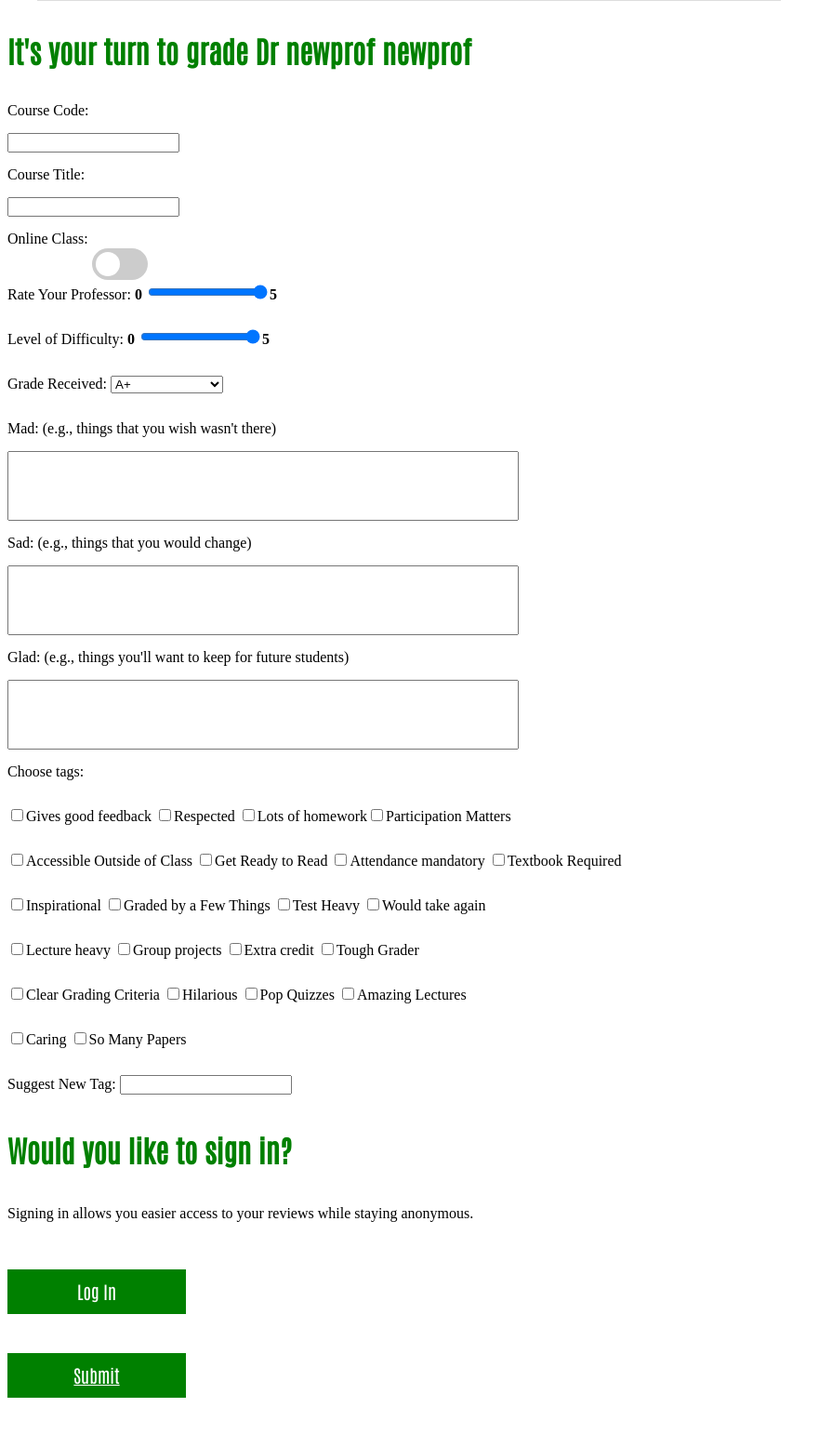
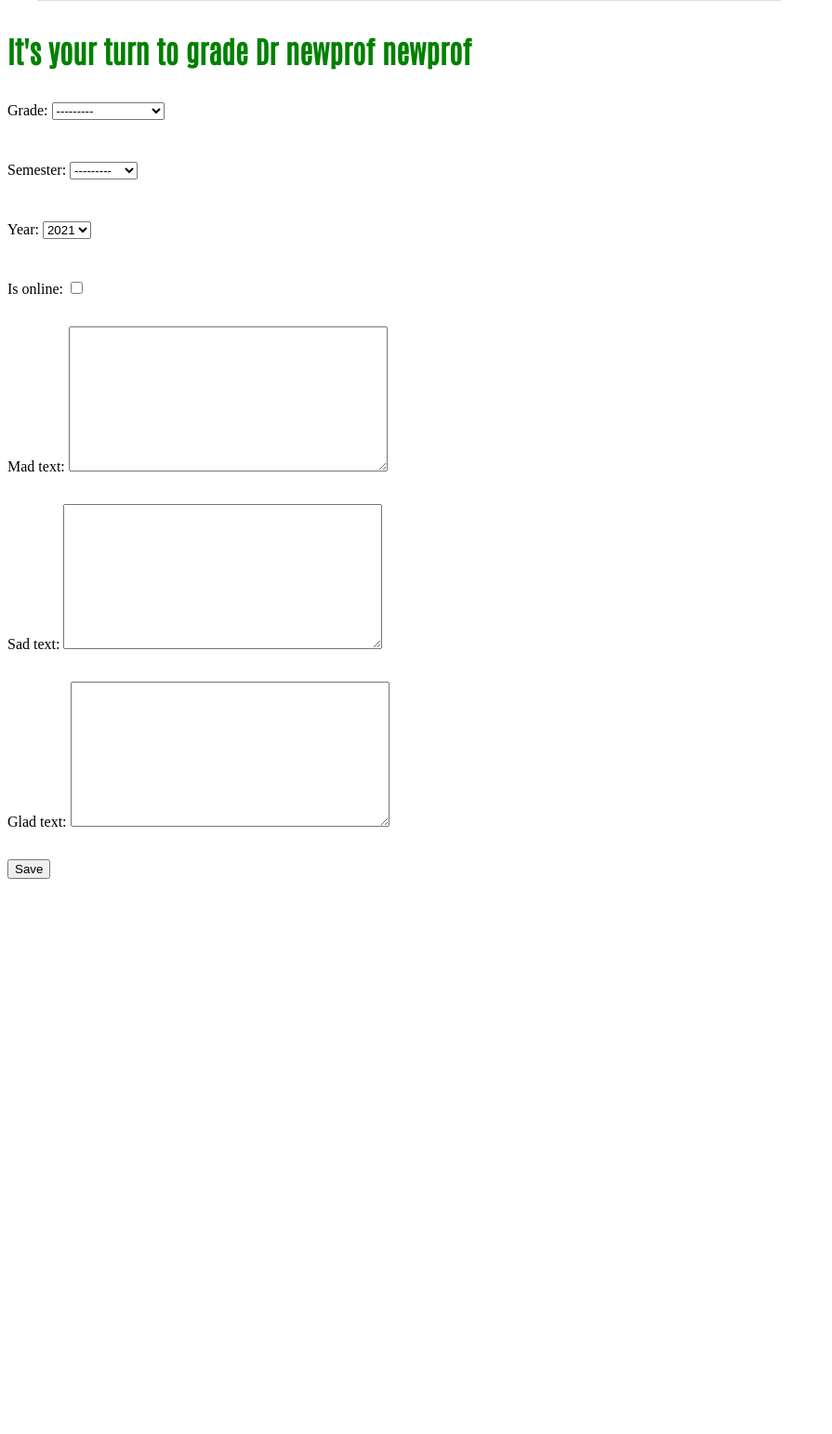
Before and after one commit to ishti-du/RateMyProfessorPlus, a Django app: page /new_feedback/2 in a window 1280 px wide. Shown: the part 407-1949 px from the top of the page at 93% size, without its empty margins (0-895 px from the left). After the commit the page ends 1352 px from the top, so only its background shows below. Run offline with Django 3.2, Linux system fonts and the light colour scheme; data comes from the database, SQL or seed files in the repository; both versions use the stored data as it was after the commit.

Commit message:
Student Review page: Grade, semester, year, Sad/Mad/Glad

```diff
--- a/rmp_bd_app/forms.py
+++ b/rmp_bd_app/forms.py
@@ -1,6 +1,6 @@
 from django import forms
 
-from .models import University, Department, Feedback, Professor
+from .models import University, Department, Feedback, Professor, Review
 
 
 class UniversityForm(forms.ModelForm):
@@ -29,3 +29,17 @@ class FeedbackForm(forms.ModelForm):
         model = Feedback
         fields = ['faculty', 'feedback']
         labels = {'text': ''}
+
+class ReviewForm(forms.ModelForm):
+    class Meta:
+        model = Review
+        fields = ['grade', 'semester', 'year', 'is_online',
+                  'mad_text', 'sad_text', 'glad_text']
+        #fields = ['grade', 'mad_text', 'sad_text', 'glad_text',
+        #          'semester', 'year']
+        #labels = {'text': ''}
+
+class ReviewForm1(forms.Form):
+    grade = forms.CharField()
+    semester = forms.CharField(widget="")
+        #labels = {'text': ''}
--- a/rmp_bd_app/models.py
+++ b/rmp_bd_app/models.py
@@ -6,10 +6,12 @@ from django.db.models.deletion import CASCADE
 
 # for year in Review model https://stackoverflow.com/questions/49051017/year-field-in-django/54791915
 def year_choices():
-    return [(r,r) for r in range(1984, datetime.date.today().year+1)]
+    return [(r, r) for r in range(1984, datetime.date.today().year + 1)]
+
 
 def current_year():
     return datetime.date.today().year
+
 
 class Country(models.Model):
     country = models.CharField(max_length=200)
@@ -21,15 +23,14 @@ class Country(models.Model):
     def __str__(self):
         return self.country
 
+
 class University(models.Model):
     country = models.ForeignKey(Country, on_delete=models.CASCADE)
     university_name = models.CharField(max_length=200)
     date_added = models.DateTimeField(auto_now_add=True)
 
-
     class Meta:
         verbose_name_plural = 'universities'
-
 
     def __str__(self):
         return self.university_name
@@ -43,7 +44,6 @@ class Campus(models.Model):
     class Meta:
         verbose_name_plural = 'campuses'
 
-
     def __str__(self):
         return self.campus_name
 
@@ -53,10 +53,8 @@ class Department(models.Model):
     department_name = models.CharField(max_length=200)
     date_added = models.DateTimeField(auto_now_add=True)
 
-
     class Meta:
         verbose_name_plural = 'departments'
-
 
     def __str__(self):
         return self.department_name
@@ -73,7 +71,6 @@ class Professor(models.Model):
 
     class Meta:
         verbose_name_plural = 'professors'
-
 
     def __str__(self):
         return self.honorific + " " + self.first_name + " " + self.last_name
@@ -93,7 +90,6 @@ class Course(models.Model):
 
     class Meta:
         verbose_name_plural = 'courses'
-
 
     def __str__(self):
         return self.course_title
@@ -164,8 +160,6 @@ class Review(models.Model):
         ('FALL', 'Fall'),
     )
 
-
-
     # professor_course = models.ForeignKey(Professor_Course, default=None)
     # if the professor associated with the review is deleted the review will be deleted as well
     professor = models.ForeignKey(Professor, on_delete=models.CASCADE)
@@ -181,9 +175,9 @@ class Review(models.Model):
     thumbs_up = models.PositiveIntegerField(default=0)
     thumbs_down = models.PositiveIntegerField(default=0)
     report_flags = models.PositiveIntegerField(default=0)
-    mad_text = models.CharField(max_length=350)
-    sad_text = models.CharField(max_length=350)
-    glad_text = models.CharField(max_length=350)
+    mad_text = models.TextField(max_length=350)
+    sad_text = models.TextField(max_length=350)
+    glad_text = models.TextField(max_length=350)
     # for setting a range on difficulty_level and score https://stackoverflow.com/questions/33772947/django-set-range-for-integer-model-field-as-constraint
     difficulty_level = models.IntegerField(
         default=0,
@@ -196,13 +190,13 @@ class Review(models.Model):
     semester = models.CharField(max_length=4, choices=SEMESTERS)
     year = models.IntegerField(choices=year_choices(), default=current_year())
     # was a textbook used
-    is_textbook = models.BooleanField()
+    is_textbook = models.BooleanField(default=False)
     # was attendance mandatory
-    is_attendance = models.BooleanField()
+    is_attendance = models.BooleanField(default=False)
     # was the class taken for credit
-    is_credit = models.BooleanField()
+    is_credit = models.BooleanField(default=False)
     # was the class online
-    is_online = models.BooleanField()
+    is_online = models.BooleanField(default=False)
     date_added = models.DateTimeField(auto_now_add=True)
 
     class Meta:
@@ -216,7 +210,6 @@ class Tag(models.Model):
     class Meta:
         verbose_name_plural = 'tags'
 
-
     def __str__(self):
         return self.text
 
@@ -227,15 +220,14 @@ class Review_Tag(models.Model):
     tag = models.ForeignKey(Tag, on_delete=models.CASCADE)
     date_added = models.DateTimeField(auto_now_add=True)
 
+
 class Faculty(models.Model):
     department = models.ForeignKey(Department, on_delete=models.CASCADE)
     faculty = models.CharField(max_length=200)
     date_added = models.DateTimeField(auto_now_add=True)
 
-
     class Meta:
         verbose_name_plural = 'faculties'
-
 
     def __str__(self):
         return self.faculty
@@ -246,10 +238,8 @@ class Feedback(models.Model):
     feedback = models.TextField()
     date_added = models.DateTimeField(auto_now_add=True)
 
-
     class Meta:
         verbose_name_plural = 'feedbacks'
 
-
     def __str__(self):
         return f"{self.feedback[:20]}..."
--- a/rmp_bd_app/templates/rmp_bd_app/reviewform.html
+++ b/rmp_bd_app/templates/rmp_bd_app/reviewform.html
@@ -187,83 +187,10 @@
 
 <h1> It's your turn to grade {{professor.honorific}} {{professor.first_name}} {{professor.last_name}}</h1>
 
-<form id="professorrating">
-    <label for="code">Course Code: </label><br>
-  <input type="text" id="code" name="code"><br>
-  <label for="ctitle">Course Title: </label><br>
-  <input type="text" id="ctitle" name="ctitle"><br>
-   <label for="onlineswitch">Online Class: </label>
-  <label class="switch">
-  <input type="checkbox">
-  <span class="slider round"></span>
-  </label><br>
-  <label for="rateprofessor" id="ratelabel">Rate Your Professor: <span id="sliderscore" ;="" style="font-weight: bold;">0</span></label>
-  <input type="range" min="1" max="5" value="5" class="sliderfive" id="rateprofessor"><strong>5</strong><br>
-  <label for="rateprofessor" id="ratelabel">Level of Difficulty: <span id="sliderscore" ;="" style="font-weight: bold;">0</span></label>
-  <input type="range" min="1" max="5" value="5" class="sliderfive" id="ratedifficulty"><strong>5</strong><br>
-  <label for="grade">Grade Received:</label>
-<select name="grade" id="grade">
-  <option>A+</option>
-  <option>A</option>
-  <option>A-</option>
-  <option>B+</option>
-  <option>B</option>
-  <option>B-</option>
-  <option>C+</option>
-  <option>C</option>
-  <option>C-</option>
-  <option>D+</option>
-  <option>D</option>
-  <option>D-</option>
-  <option>F</option>
-  <option>Drop/Withdrawal</option>
-  <option>Incomplete</option>
-  <option>Not sure yet</option>
-  <option>Rather not say</option>
-  <option>Audit/No Grade</option>
-</select><br>
 
-<label for="sad">Mad: (e.g., things that you wish wasn't there)</label><br>
-  <input type="textarea" style="height:75px; width:550px;" id="mad" name="mad"><br>
-  <label for="mad">Sad: (e.g., things that you would change)</label><br>
-  <input type="textarea" style="height:75px; width:550px;" id="sad" name="sad"><br>
-  <label for="glad">Glad: (e.g., things you'll want to keep for future students)</label><br>
-  <input type="textarea" style="height:75px; width:550px;" id="glad" name="glad">
-
-  <div id="choosetags">
-    <label id="tagslabel">Choose tags:</label><br>
-    <input type="checkbox">Gives good feedback <input type="checkbox">Respected
-    <input type="checkbox">Lots of homework<input type="checkbox">Participation Matters <br>
-    <input type="checkbox">Accessible Outside of Class <input type="checkbox">Get Ready to Read
-    <input type="checkbox">Attendance mandatory <input type="checkbox">Textbook Required<br>
-    <input type="checkbox">Inspirational <input type="checkbox">Graded by a Few Things
-    <input type="checkbox">Test Heavy <input type="checkbox">Would take again <br>
-    <input type="checkbox">Lecture heavy <input type="checkbox">Group projects
-    <input type="checkbox">Extra credit <input type="checkbox">Tough Grader <br>
-    <input type="checkbox">Clear Grading Criteria <input type="checkbox">Hilarious
-    <input type="checkbox">Pop Quizzes <input type="checkbox">Amazing Lectures <br>
-    <input type="checkbox">Caring <input type="checkbox">So Many Papers
-  </div>
-<label for="newtag">Suggest New Tag: </label><input type="text" id="newtag" name="newtag"><br>
-
-  <h1>Would you like to sign in?</h1>
-  <p>Signing in allows you easier access to your reviews while staying anonymous.</p>
-  <button id="login">Log In</button><br>
-
-<button id="submitbutton"><a href="/">Submit</a></button>
+<form method="POST"> {% csrf_token %}
+  {{ form.as_p }}
+<input type="submit" value="Save" />
 </form>
-</body><style type="text/css" id="dark-mode-custom-color">
-		:root{
-			--bg-color:rgba(0,0,0,1);
-			--text-color:rgba(110,110,110,1);
-			--a-color:rgba(90,120,120,1);
-			--a-visited-color:rgba(120,120,90,1);
-			--a-hover-color:rgba(211,211,211,1);
-			--input-border-color:rgba(211,211,211,0.2);
-			--input-placeholder-color:rgba(173,216,230,1);
-			--dialog-bg-color:rgba(36,36,36,0.95);
-			--bg-image:linear-gradient(rgba(0,0,0,1),rgba(0,0,0,1));
-		}
-	</style></html>
 
 {% endblock content %}
--- a/rmp_bd_app/urls.py
+++ b/rmp_bd_app/urls.py
@@ -21,5 +21,5 @@ urlpatterns = [
     # Page for adding a new faculty
     path('new_faculty/', views.new_faculty, name='new_faculty'),
     # Page for adding a new feedback
-    path('new_feedback/<int:professor_id>', views.new_feedback, name='new_feedback')
+    path('new_feedback/<int:professor_id>', views.new_feedback, name='new_feedback'),
     ]
--- a/rmp_bd_app/views.py
+++ b/rmp_bd_app/views.py
@@ -1,7 +1,7 @@
 from django.shortcuts import render, redirect
 
 from .models import University, Department, Professor
-from .forms import UniversityForm, DepartmentForm, FeedbackForm, ProfessorForm
+from .forms import UniversityForm, DepartmentForm, FeedbackForm, ProfessorForm, ReviewForm
 
 
 # Create your views here.
@@ -95,10 +95,10 @@ def new_feedback(request, professor_id):
     professor = Professor.objects.get(id=professor_id)
     if request.method != 'POST':
         # no data submitted, create a blank forms
-        form = FeedbackForm()
+        form = ReviewForm()
     else:
         # POST data submitted; process date_added
-        form = FeedbackForm(data=request.POST)
+        form = ReviewForm(data=request.POST)
         if form.is_valid():
             form.save()
             return redirect('rmp_bd_app:universities')
@@ -106,3 +106,14 @@ def new_feedback(request, professor_id):
     # Display a blank or invalid form
     context = {'form': form, 'professor': professor}
     return render(request, 'rmp_bd_app/reviewform.html', context)
+
+def new_feedback1(request, professor_id):
+    professor = Professor.objects.get(id=professor_id)
+    if request.method == 'POST':
+        code = request.POST['code']
+        ctite = request.POST['ctitle']
+
+
+    # Display a blank or invalid form
+    context = {'form': form, 'professor': professor}
+    return render(request, 'rmp_bd_app/reviewform.html', context)
```
Also changed, not shown: db.sqlite3.
